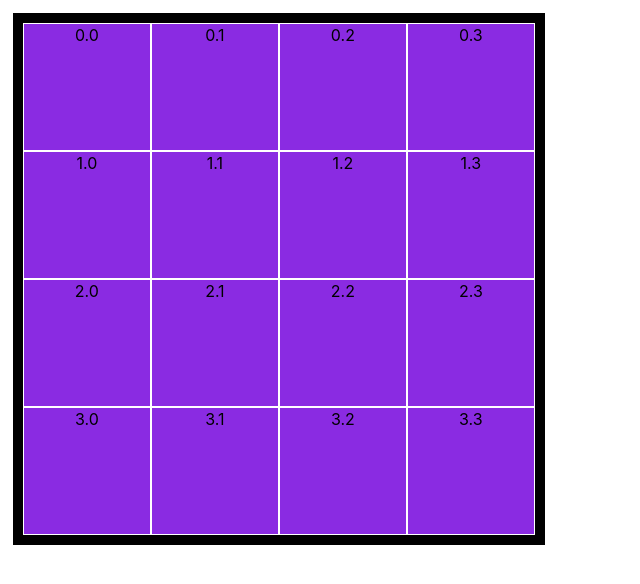
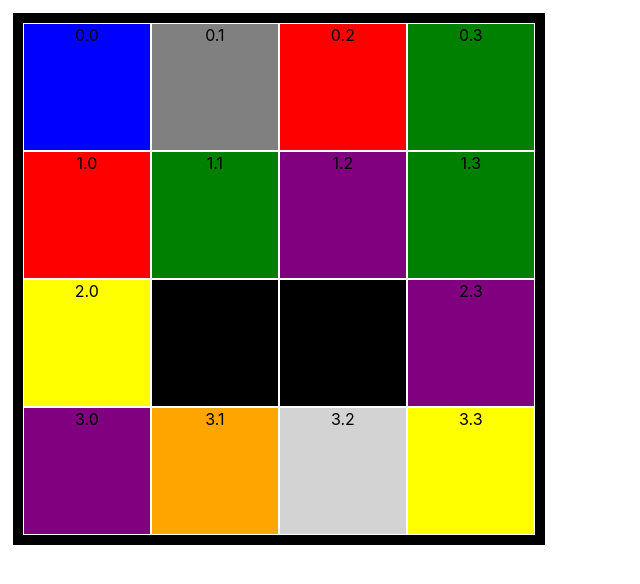
Before and after one commit to pagoncalves/projeto, a React (Create React App) app: page / in a window 1280 px wide. Shown: the top 584 px of the page, without its empty margins (0-640 px from the left). Built offline with nearby package versions, Linux system fonts and the light colour scheme.

Commit message:
Criado estado

```diff
--- a/src/App.js
+++ b/src/App.js
@@ -4,14 +4,15 @@ import './App.css';
 class App extends React.Component {
   constructor(props){
     super(props)
+    this.cores=["blue","red","yellow","purple","orange","green","lightgrey","grey","darkgrey","black"]
+
     this.state = {
-      cores:["azul","vermelho","amarelo","roxo","laranja","verde"],
-     quadrados :[ [0,1,1,0],["vermelho","verde","azul","branco"],["verde","azul","branco","vermelho"],["azul","branco","vermelho","verde"]]
+     quadrados :[ [0,1,2,3],[4,5,6,7],[8,9,0,1],[2,3,4,5]]
     }
   }
 
   handleTeclado = () => {
-
+/**/
   }
 
 render() {
@@ -21,59 +22,59 @@ render() {
 
       <div id="Quadrado">
         <div className="Qdentro">
-          <div id="0.0" className="qq" style={{backgroundColor: this.state.backgroundcolor}}>
+          <div id="0.0" className="qq" style={{backgroundColor: this.cores[this.state.quadrados[0][0]]}}>
 
             0.0
           </div>
-          <div id="1.0" className="qq" style={{backgroundColor: this.state.backgroundcolor}}>
+          <div id="1.0" className="qq" style={{backgroundColor: this.cores[this.state.quadrados[0][1]]}}>
             1.0
           </div>
-          <div id="2.0" className="qq" style={{backgroundColor: this.state.backgroundcolor}}>
+          <div id="2.0" className="qq" style={{backgroundColor: this.cores[this.state.quadrados[0][2]]}}>
             2.0
           </div>
-          <div id="3.0" className="qq" style={{backgroundColor: this.state.backgroundcolor}}>
+          <div id="3.0" className="qq" style={{backgroundColor: this.cores[this.state.quadrados[0][3]]}}>
             3.0
           </div>
         </div>
         <div className="Qdentro">
-          <div id="0.1" className="qq" style={{backgroundColor: this.state.backgroundcolor}}>
+          <div id="0.1" className="qq" style={{backgroundColor: this.cores[this.state.quadrados[1][3]]}}>
             0.1
           </div>
-          <div id="1.1" className="qq" style={{backgroundColor: this.state.backgroundcolor}}>
+          <div id="1.1" className="qq" style={{backgroundColor: this.cores[this.state.quadrados[3][3]]}}>
             1.1
           </div>
-          <div id="2.1" className="qq" style={{backgroundColor: this.state.backgroundcolor}}>
+          <div id="2.1" className="qq" style={{backgroundColor: this.cores[this.state.quadrados[2][1]]}}>
             2.1
           </div>
-          <div id="3.1" className="qq" style={{backgroundColor: this.state.backgroundcolor}}>
+          <div id="3.1" className="qq" style={{backgroundColor: this.cores[this.state.quadrados[1][0]]}}>
             3.1
           </div>
         </div>
         <div className="Qdentro">
-          < div id="0.2" className="qq" style={{backgroundColor: this.state.backgroundcolor}}>
+          < div id="0.2" className="qq" style={{backgroundColor: this.cores[this.state.quadrados[0][1]]}}>
             0.2
           </ div>
-          <div id="1.2" className="qq"style={{backgroundColor: this.state.backgroundcolor}}>
+          <div id="1.2" className="qq"style={{backgroundColor: this.cores[this.state.quadrados[3][1]]}}>
             1.2
           </div>
-          <div id="2.2" className="qq" style={{backgroundColor: this.state.backgroundcolor}}>
+          <div id="2.2" className="qq" style={{backgroundColor: this.cores[this.state.quadrados[2][1]]}}>
             2.2
           </div>
-          <div id="3.2" className="qq" style={{backgroundColor: this.state.backgroundcolor}}>
+          <div id="3.2" className="qq" style={{backgroundColor: this.cores[this.state.quadrados[1][2]]}}>
             3.2
           </div>
         </div>
         <div className="Qdentro">
-          <div id="0.3" className="qq" style={{backgroundColor: this.state.backgroundcolor}}>
+          <div id="0.3" className="qq" style={{backgroundColor: this.cores[this.state.quadrados[1][1]]}}>
             0.3
           </div>
-          <div id="1.3" className="qq" style={{backgroundColor: this.state.backgroundcolor}}>
+          <div id="1.3" className="qq" style={{backgroundColor: this.cores[this.state.quadrados[3][3]]}}>
             1.3
           </div>
-          <div id="2.3" className="qq" style={{backgroundColor: this.state.backgroundcolor}}>
+          <div id="2.3" className="qq" style={{backgroundColor: this.cores[this.state.quadrados[0][3]]}}>
             2.3
           </div>
-          <div id="3.3" className="qq" style={{backgroundColor: this.state.backgroundcolor}}>
+          <div id="3.3" className="qq" style={{backgroundColor: this.cores[this.state.quadrados[0][2]]}}>
             3.3
           </div>
         </div>
```
